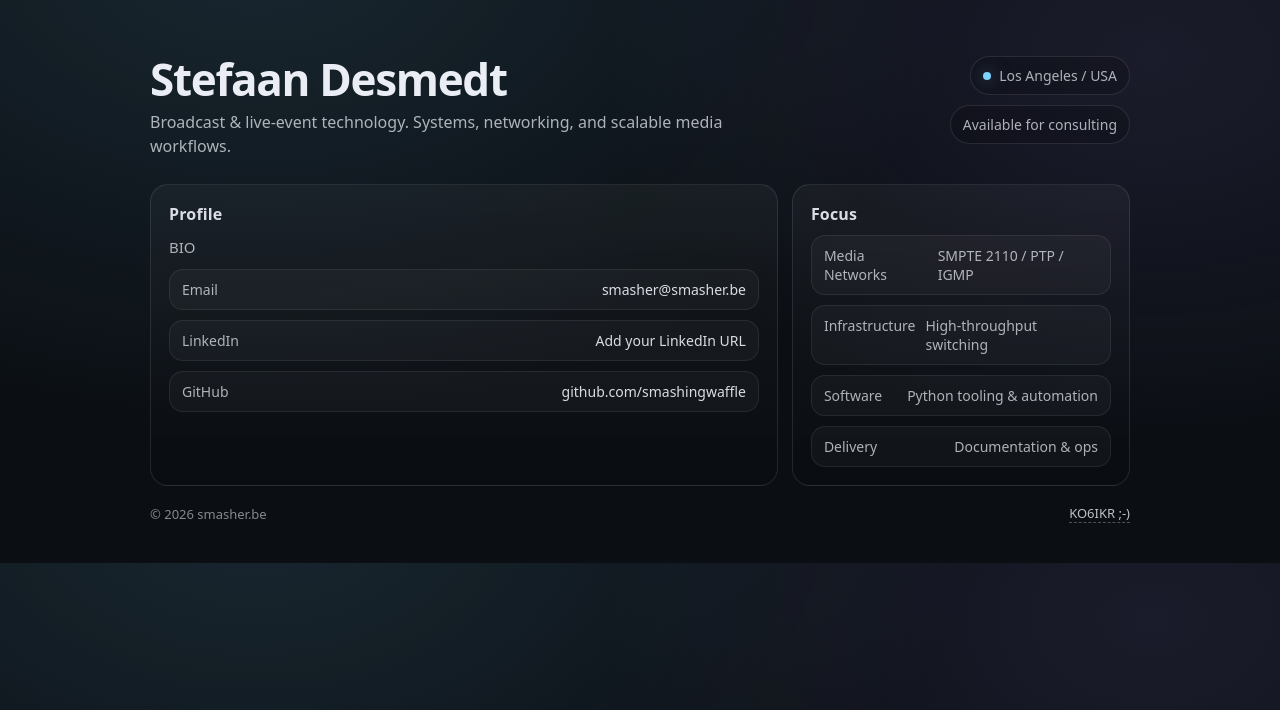
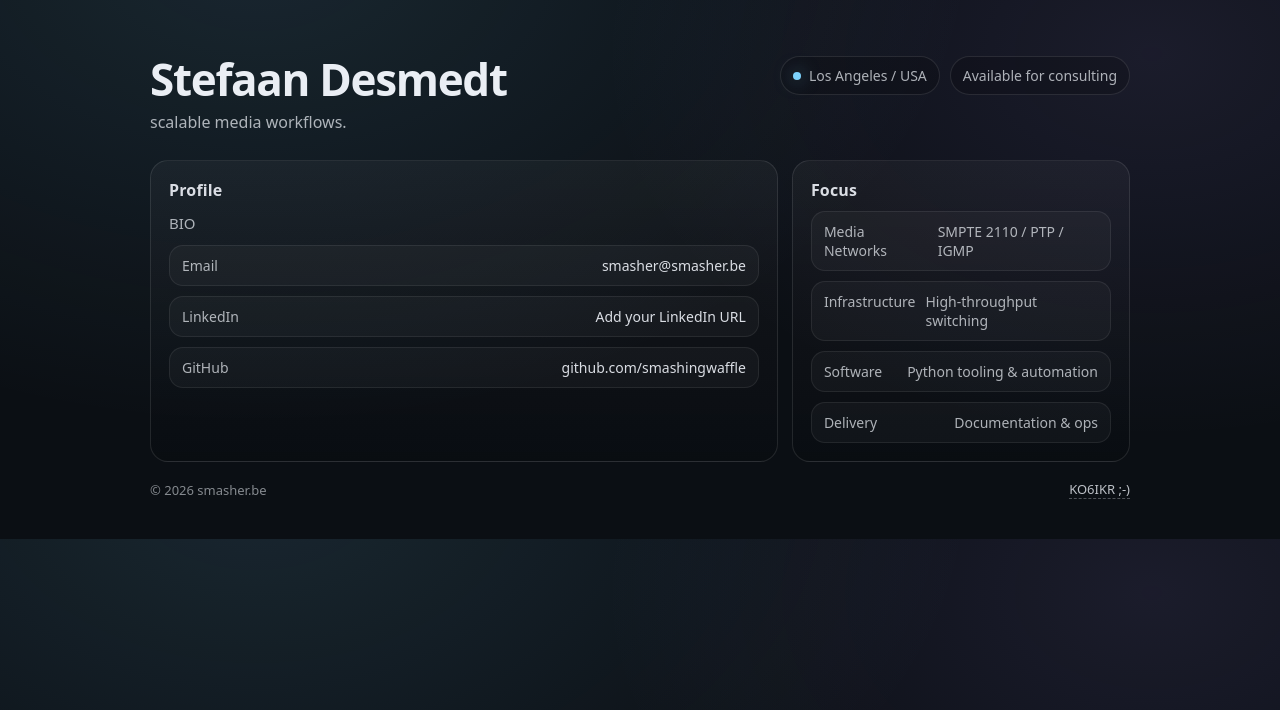
Before and after one commit to smashingwaffle/smasher-be, a plain HTML site: page index.html in a window 1280 px wide. Drawn offline with Linux system fonts and the light colour scheme.

Commit message:
Simplify tagline in index.html
Removed redundant text from the tagline.

```diff
--- a/index.html
+++ b/index.html
@@ -171,7 +171,7 @@
       <div class="brand">
         <h1>Stefaan Desmedt</h1>
         <p class="tag">
-          Broadcast & live-event technology. Systems, networking, and scalable media workflows.
+          scalable media workflows.
         </p>
       </div>
 
```
